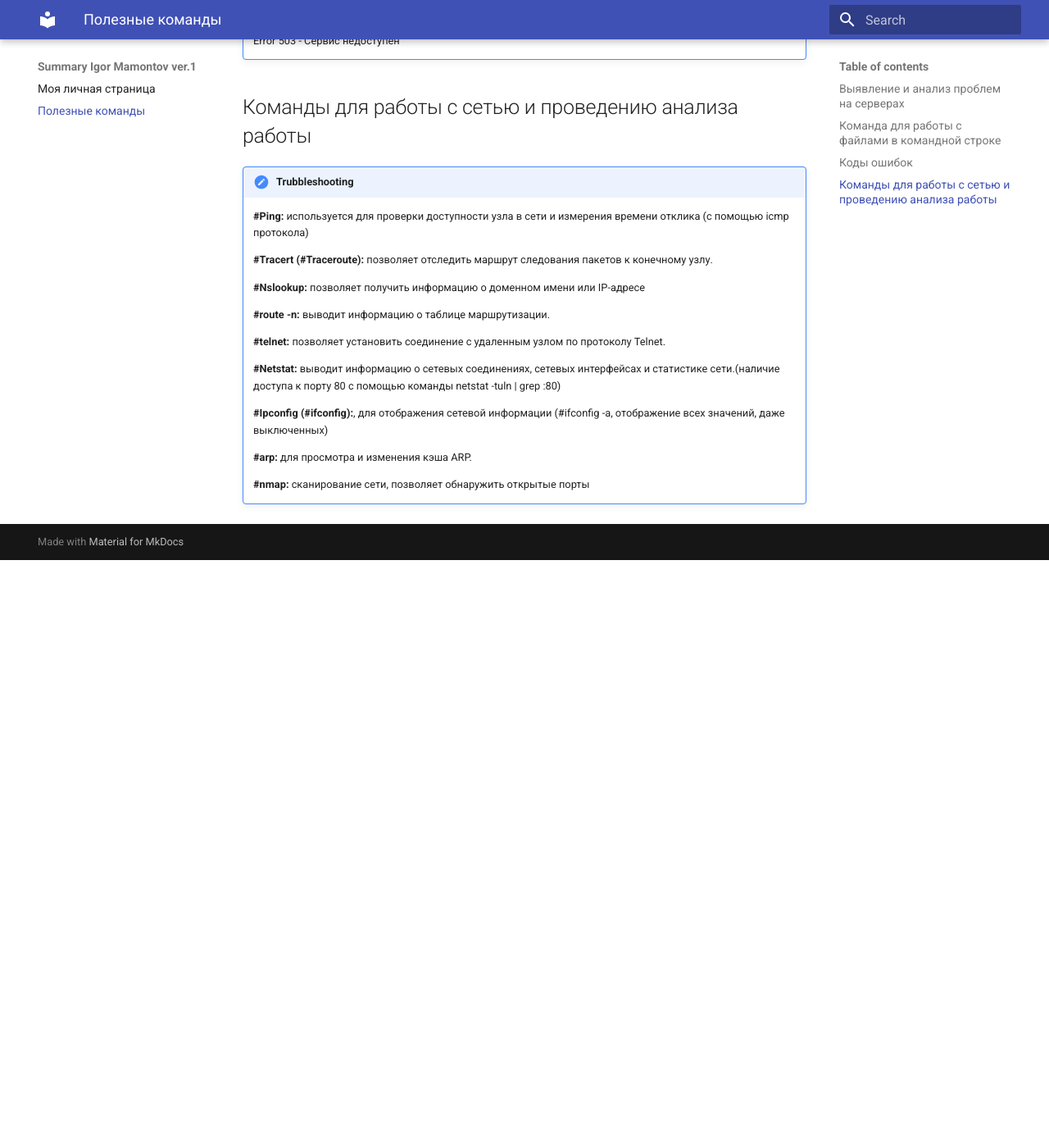
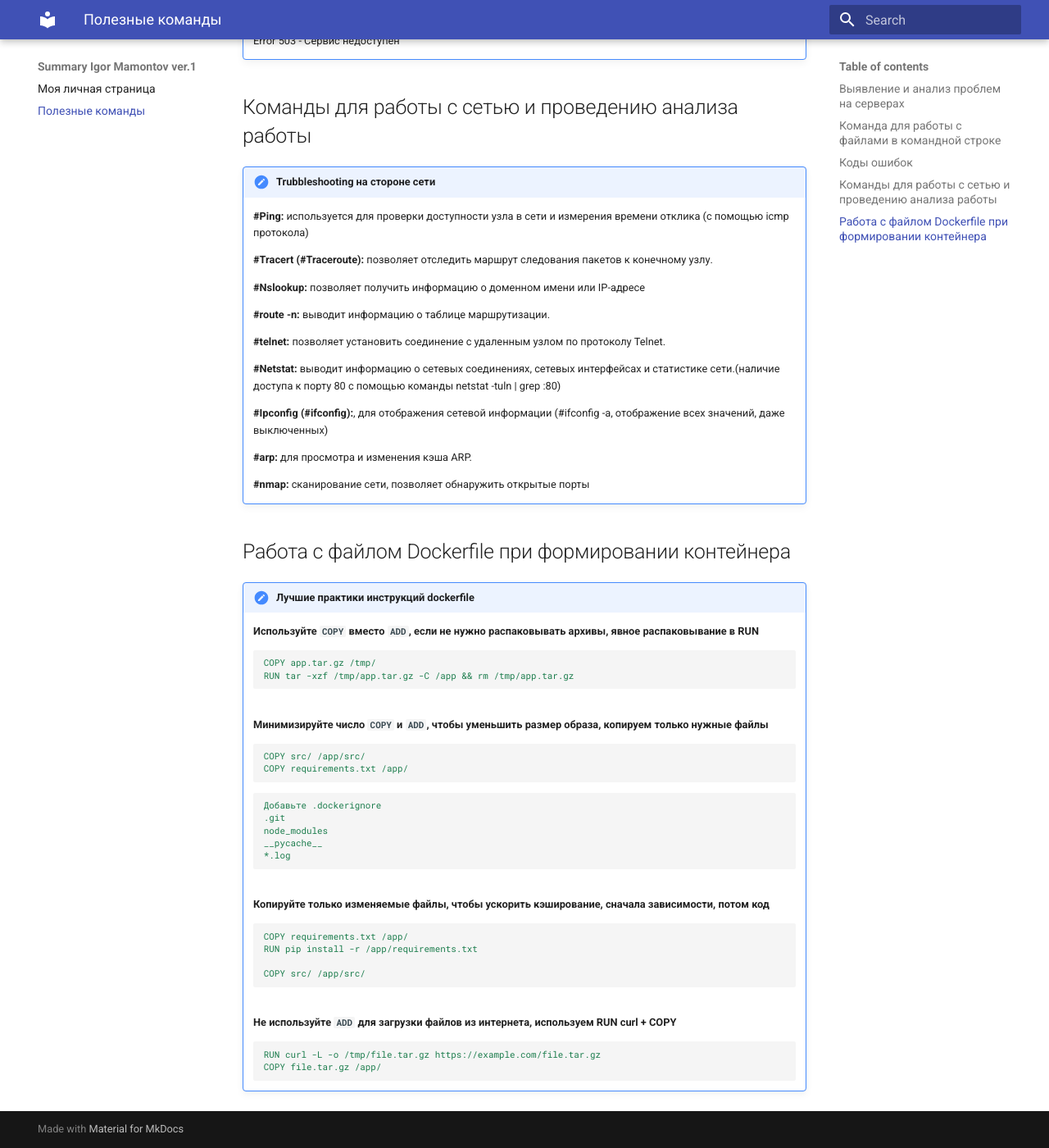
Before and after one commit to Mamontosik/IgorMamontov_Summary, an MkDocs documentation site: the page built from docs/admin.md, in a window 1280 px wide and 1400 px high, scrolled down 3004 px. Shown: the whole window at 82% size. Built offline with MkDocs 1.6.1 and Material for MkDocs 9.7.7, drawn with Linux system fonts in a browser that asks for light colours; before the commit the page ends 3687 px from its top, so only the background shows below that; some of the changed text lies outside the part shown.

Commit message:
Добавление блока про dockerfile

````diff
--- a/docs/admin.md
+++ b/docs/admin.md
@@ -195,3 +195,43 @@
     <br>
 
     **#nmap:** сканирование сети, позволяет обнаружить открытые порты
+
+## Работа с файлом Dockerfile при формировании контейнера
+!!! note "Лучшие практики инструкций dockerfile"
+
+    **Используйте `COPY` вместо `ADD`, если не нужно распаковывать архивы, явное распаковывание в RUN**
+    <br>
+    ``` yaml
+    COPY app.tar.gz /tmp/
+    RUN tar -xzf /tmp/app.tar.gz -C /app && rm /tmp/app.tar.gz
+    ```
+    <br>
+    **Минимизируйте число `COPY` и `ADD`, чтобы уменьшить размер образа, копируем только нужные файлы**
+    <br>
+    ``` yaml
+    COPY src/ /app/src/
+    COPY requirements.txt /app/
+    ```
+    ``` yaml
+    Добавьте .dockerignore
+    .git
+    node_modules
+    __pycache__
+    *.log
+    ```
+    <br>
+    **Копируйте только изменяемые файлы, чтобы ускорить кэширование, сначала зависимости, потом код**
+    <br>
+    ``` yaml
+    COPY requirements.txt /app/
+    RUN pip install -r /app/requirements.txt
+
+    COPY src/ /app/src/
+    ```
+    <br>
+    **Не используйте `ADD` для загрузки файлов из интернета, используем RUN curl + COPY**
+    <br>
+    ```yaml
+    RUN curl -L -o /tmp/file.tar.gz https://example.com/file.tar.gz
+    COPY file.tar.gz /app/
+    ```
````
Also changed, not shown: other parts of docs/admin.md (+2 -2 lines).
